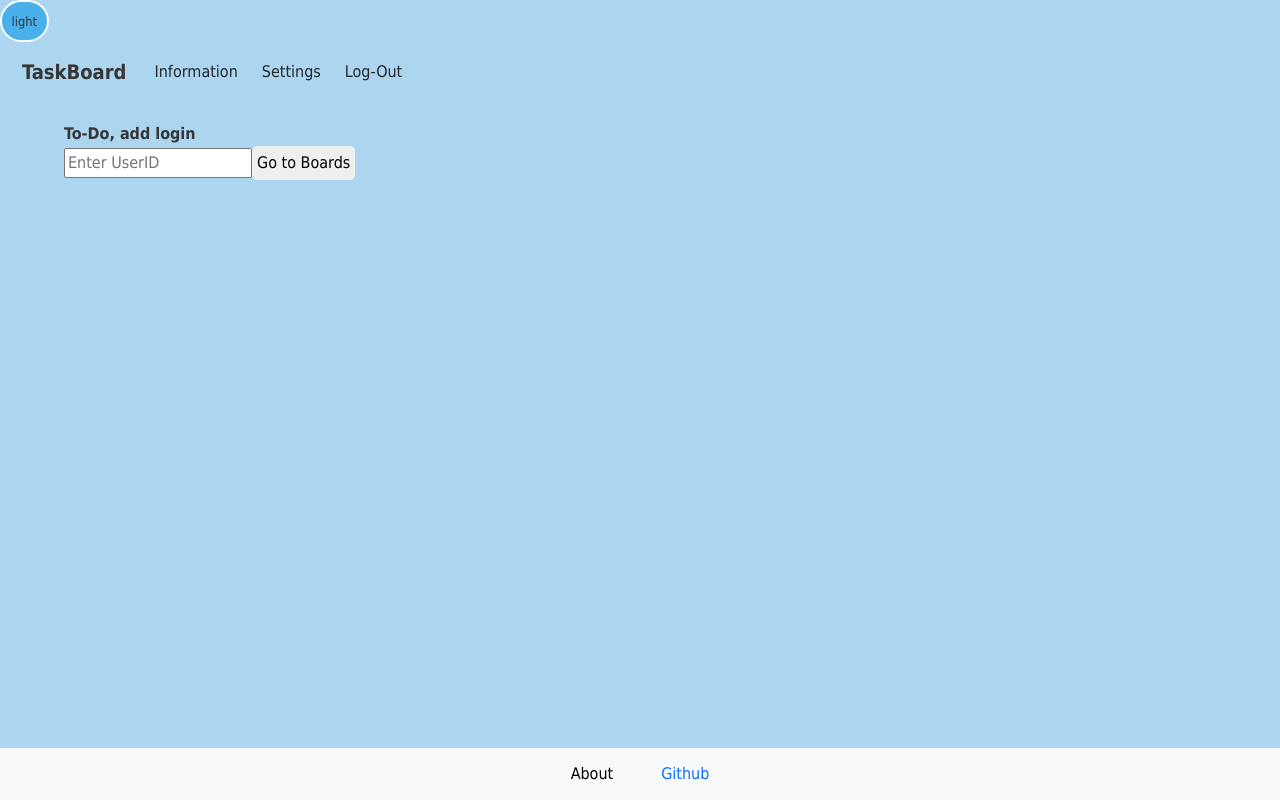
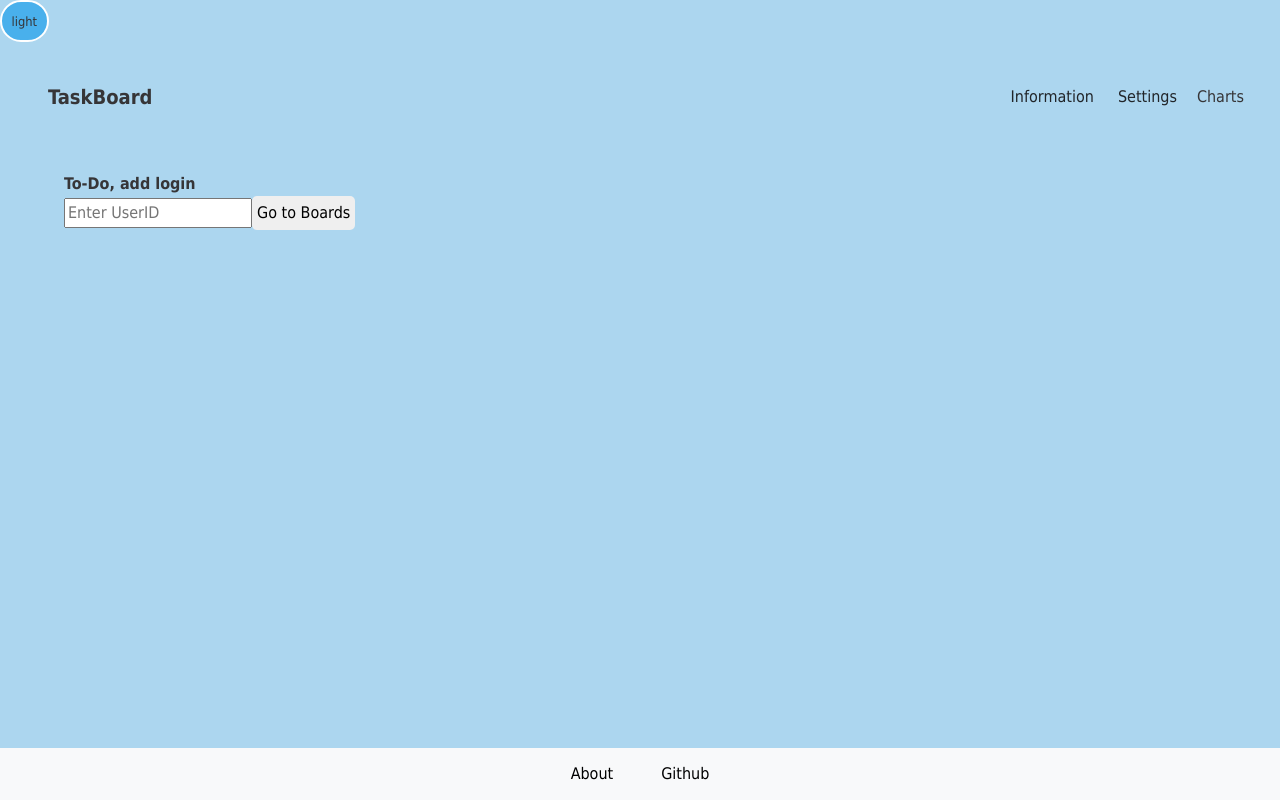
Before and after one commit to mberz2/tasklist, a React (Create React App) app: page / in a window 1280 px wide. Built offline with nearby package versions, Linux system fonts and the light colour scheme.

Commit message:
formatting

```diff
--- a/src/App.js
+++ b/src/App.js
@@ -26,16 +26,16 @@ import PageNotFound from "./components/pages/PageNotFound";
 import Main from "./components/Main";
 import Navbar from "./components/MyNavbar/MyNavbar";
 import Footer from "./components/Footer";
-import {ThemeProvider} from "styled-components";
-import  {useDarkMode} from "./components/UseDarkMode";
+import { ThemeProvider } from "styled-components";
+import { useDarkMode } from "./components/UseDarkMode";
 import { GlobalStyles } from "./components/GlobalStyles";
 import { lightTheme, darkTheme } from "./components/Themes";
-import Toggle from "./components/Toggler"
+import Toggle from "./components/Toggler";
 
 export default function App() {
   let TAG = "[App.js] ";
   const [theme, themeToggler, mountedComponent] = useDarkMode();
-  const themeMode = theme === 'light' ? lightTheme : darkTheme;
+  const themeMode = theme === "light" ? lightTheme : darkTheme;
 
   // Method to create a new board
   const createNewBoard = async (board) => {
@@ -131,15 +131,18 @@ export default function App() {
       console.log(TAG + "Error deleting list.", error);
     }
   };
-  if(!mountedComponent) return <div/>
+  if (!mountedComponent) return <div />;
   // Render the page
   return (
     <div>
       <ThemeProvider theme={themeMode}>
         <>
-          <GlobalStyles/>
+          <GlobalStyles />
           <Toggle theme={theme} toggleTheme={themeToggler} />
-          <Navbar dataFromApp = {theme}/>
+          <Navbar
+            dataFromApp={theme}
+            data={<Toggle theme={theme} toggleTheme={themeToggler} />}
+          />
           <Router>
             <Routes>
               <Route path="/" element={<Main />} />
@@ -157,7 +160,8 @@ export default function App() {
               <Route
                 path="/board/:boardId"
                 element={
-                  <Board dataFromApp = {theme}
+                  <Board
+                    dataFromApp={theme}
                     deleteBoard={deleteBoard}
                     deleteList={deleteList}
                     updateBoard={updateBoard}
@@ -166,7 +170,7 @@ export default function App() {
               />
               <Route path="*" element={<PageNotFound />} />
             </Routes>
-            <Footer dataFromApp = {theme} />
+            <Footer dataFromApp={theme} />
           </Router>
         </>
       </ThemeProvider>
--- a/src/components/MyNavbar/MyNavbar.js
+++ b/src/components/MyNavbar/MyNavbar.js
@@ -1,69 +1,53 @@
 import React, { Component } from "react";
 import {
   Navbar,
-  Container,
   Nav,
-  NavDropdown,
   Button,
   Modal,
-  ModalBody,
   Accordion,
   ListGroup,
-  ButtonGroup,
-  Alert,
+  Alert
 } from "react-bootstrap";
+import HomeIcon from "@mui/icons-material/Home";
 
 class MyNavbar extends React.Component {
   constructor(props) {
-    const buttonTxt = localStorage.getItem('theme') === `light` ? `btn-block mr-1 mt-1 btn-lg bg-light text-dark` : `btn-block mr-1 mt-1 btn-lg bg-dark text-white`;
-    const genTheme = localStorage.getItem('theme') === `light` ? `bg-light text-black` : `bg-dark text-white`;
-    const modTheme = localStorage.getItem('theme') === `light` ? `bg-light` : `bg-dark`;
+    const buttonTxt =
+      localStorage.getItem("theme") === `light`
+        ? `btn-block mr-1 mt-1 btn-lg bg-light text-dark`
+        : `btn-block mr-1 mt-1 btn-lg bg-dark text-white`;
+    const genTheme =
+      localStorage.getItem("theme") === `light`
+        ? `bg-light text-black`
+        : `bg-dark text-white`;
+    const modTheme =
+      localStorage.getItem("theme") === `light` ? `bg-light` : `bg-dark`;
+
     super(props);
+
     this.state = {
       showModal1: false,
       showModal2: false,
-      navTheme: localStorage.getItem('theme'),
+      navTheme: localStorage.getItem("theme"),
       modButtonTxt: buttonTxt,
       classNorm: genTheme,
       modNorm: modTheme
     };
+
     let localStorageTheme = localStorage.getItem("theme");
     document.body.className = `theme_${localStorageTheme}`;
   }
+
   componentDidUpdate() {
     if (this.state.navTheme !== localStorage.getItem("theme")) {
       this.setState({ navTheme: localStorage.getItem("theme") });
       let localStorageTheme = localStorage.getItem("theme");
       document.body.className = `theme_${localStorageTheme}`;
     }
-    if (this.state.navThem === `light`){
-
+    if (this.state.navThem === `light`) {
     }
   }
-  /*
-  componentDidMount(){
-    console.log("Mounting");
-    let localStorageTheme = localStorage.getItem("theme");
-    this.state.navTheme = localStorageTheme;
-  }
 
-  componentDidUpdate(){
-
-
-    console.log(`update spotted`);
-    if(!localStorageTheme){
-      console.log(`how did you do that`);
-      localStorageTheme = `light`;
-    }
-
-    let localStorageTheme = localStorage.getItem("theme");
-    //if(localStorageTheme === `light`) localStorageTheme = `dark`;
-    //else{localStorageTheme = `light`};
-    this.state.navTheme = localStorageTheme;
-    console.log(localStorageTheme);
-    console.log(this.state.navTheme);
-  }
-  */
   handleModal1() {
     this.setState({ showModal1: !this.state.showModal1 });
   }
@@ -75,14 +59,30 @@ class MyNavbar extends React.Component {
   render() {
     return (
       <div>
-        <Navbar id="navbar" bg={this.state.navTheme} variant={this.state.navTheme} expand="sm">
-          <div class="container-fluid" style={{ margin: 0 }}>
-            <Navbar.Brand>TaskBoard</Navbar.Brand>
-            <Navbar.Toggle aria-controls="basic-navbar-nav" />
-            <Navbar.Collapse id="basic-navbar-nav">
-              <Nav className="ml-auto">
+        <Navbar
+          id="navbar"
+          collapseOnSelect
+          sticky="top"
+          expand="md"
+          className="p-3"
+          bg={this.state.navTheme}
+          variant={this.state.navTheme}
+        >
+          <Navbar.Brand className="d-none d-sm-block p-3 col-sm-3">
+            <Nav.Link href="/">TaskBoard</Nav.Link>
+          </Navbar.Brand>
+          <Navbar.Brand className="d-sm-none col-3">
+            <Nav.Link href="/">
+              <HomeIcon id="Home_Icon" />
+            </Nav.Link>
+          </Navbar.Brand>
+          <Navbar.Toggle aria-controls="responsive-navbar-nav" />
+          <Navbar.Collapse id="responsive-navbar-nav">
+            <Nav className="container-fluid text-center">
+              <Nav.Item className="ms-auto" />
               {/* Button for Information Modal =======*/}
-                <Button variant={this.state.navTheme}
+              <Button
+                variant={this.state.navTheme}
                 onClick={() => {
                   this.handleModal1();
                 }}
@@ -92,7 +92,7 @@ class MyNavbar extends React.Component {
 
               <Modal size="lg" show={this.state.showModal1}>
                 <div id="information">
-                  <Modal.Body >
+                  <Modal.Body>
                     <h1>Information</h1>
                     <Accordion>
                       <Alert variant="info">
@@ -141,7 +141,7 @@ class MyNavbar extends React.Component {
                       </Accordion.Item>
                     </Accordion>
                   </Modal.Body>
-                  <Modal.Footer >
+                  <Modal.Footer>
                     <Button
                       variant="danger"
                       onClick={() => {
@@ -154,10 +154,9 @@ class MyNavbar extends React.Component {
                 </div>
               </Modal>
 
-                {/* =================================== */}
-
               {/* Button for Settings Modal =========*/}
-                <Button variant={this.state.navTheme}
+              <Button
+                variant={this.state.navTheme}
                 onClick={() => {
                   this.handleModal2();
                 }}
@@ -215,14 +214,12 @@ class MyNavbar extends React.Component {
                   </Button>
                 </Modal.Footer>
               </Modal>
-                {/* =================================== */}
 
-                <a href="/">
-                  <Button variant={this.state.navTheme}>Log-Out</Button>
-                </a>
+              <Nav.Link variant={this.state.navTheme} href="/">
+                Charts
+              </Nav.Link>
             </Nav>
           </Navbar.Collapse>
-          </div>
         </Navbar>
       </div>
     );
--- a/src/styles/App.css
+++ b/src/styles/App.css
@@ -1,6 +1,16 @@
 @import url("https://fonts.googleapis.com/css2?family=DM+Sans&display=swap");
 * {
   box-sizing: border-box;
+}
+
+.theme_light {
+  --bg_color: #acd6ef;
+  --text_color: #363537;
+}
+
+.theme_dark {
+  --bg_color: #363537;
+  --text_color: #fafafa;
 }
 
 html,
--- a/src/styles/Nav.css
+++ b/src/styles/Nav.css
@@ -3,8 +3,12 @@
 }
 
 #Home_Icon {
-  /*color: black;*/
+  color: var(--text_color);
   font-size: 1.5em;
+}
+
+#navbar a {
+  color: var(--text_color);
 }
 
 #footer {
@@ -31,33 +35,28 @@
 }
 
 #footer a {
-  /*color: black;*/
+  color: var(--text_color);
   text-decoration: none;
 }
-.modal, .modal-body, .modal-footer{
+.modal,
+.modal-body,
+.modal-footer {
   border: none;
   outline: none;
 }
-.list-group{
+.list-group {
   border: none;
 }
-.accordion-body li{
-  color: black;
+.accordion-body li {
+  color: var(--text_color);
   /*background-color: #909090;*/
 }
-.theme_light {
-  --bg_color: #acd6ef;
-  --text_color: #363537;
-}
 
-.theme_dark {
-  --bg_color: #363537;
-  --text_color: #fafafa;
-}
-#information{
+#information {
   background: var(--bg_color);
   color: var(--text_color);
 }
-.accordion-body, .accordion{
+.accordion-body,
+.accordion {
   border: none;
 }
```
Lines whose indentation alone changed are shown as unchanged.
